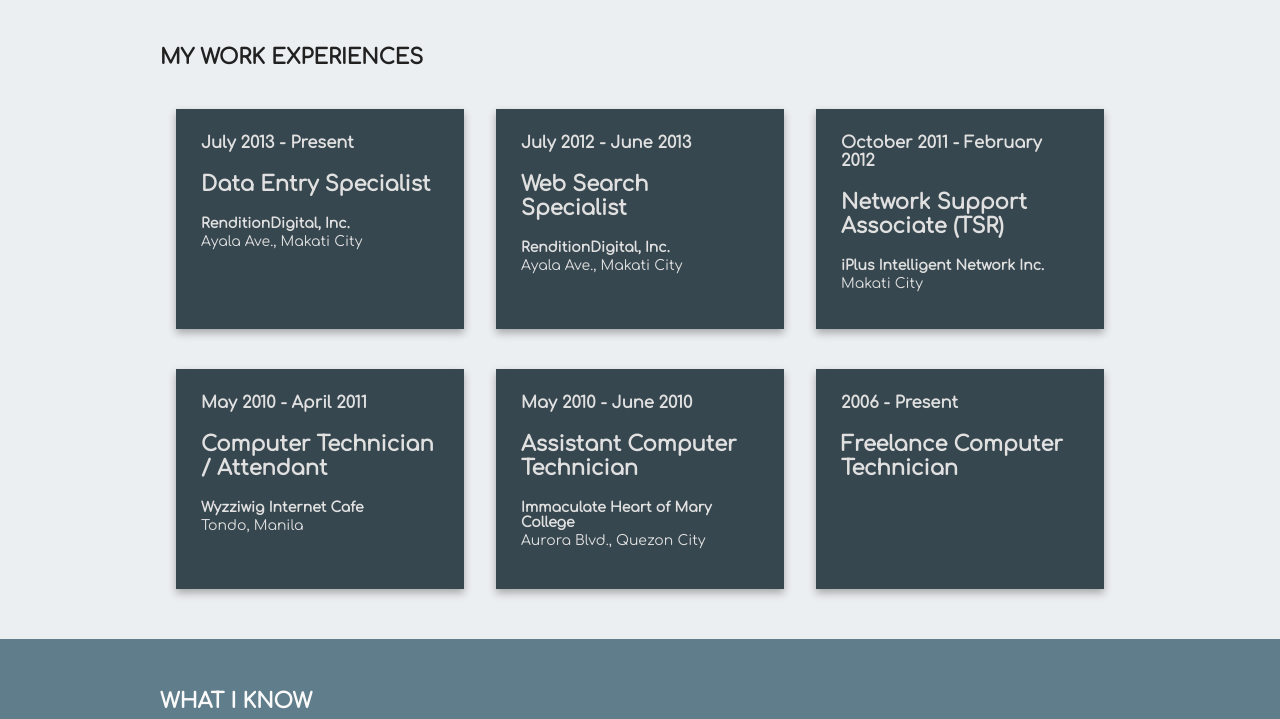
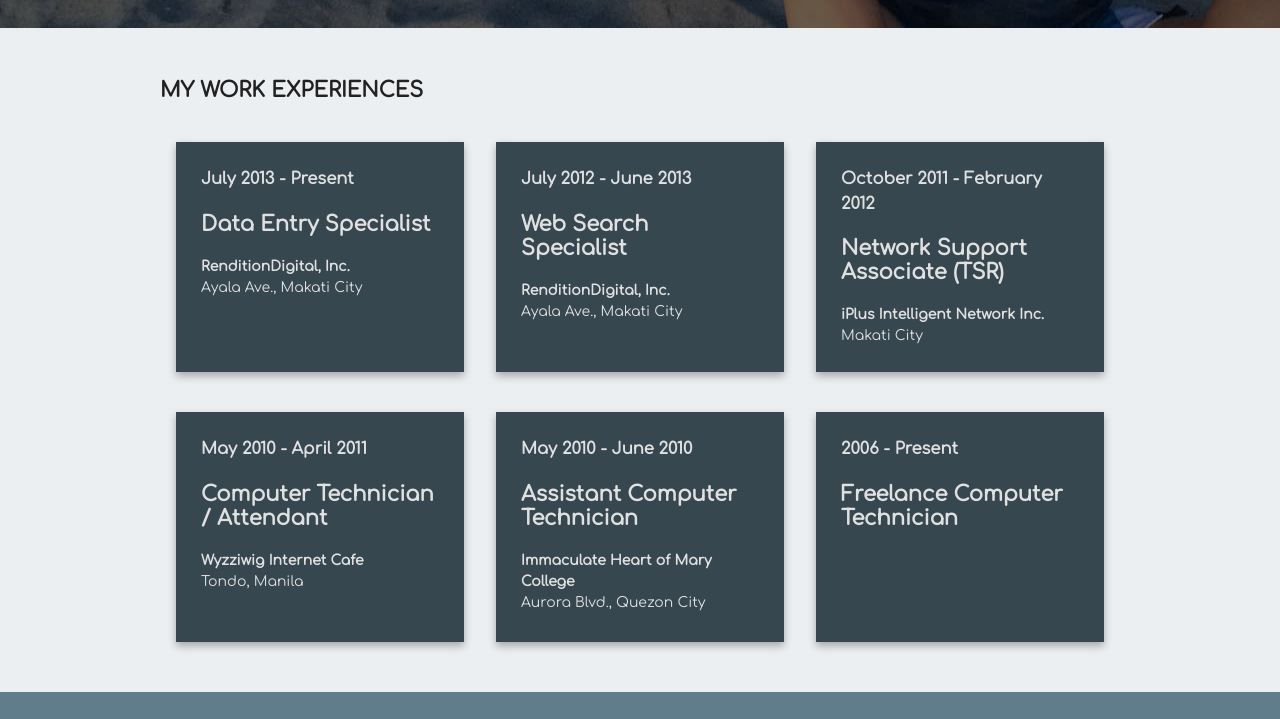
Before and after one commit to adrielldumangas/profile, a plain HTML site: page index.html in a window 1280 px wide. Shown: the part 660-1379 px from the top of the page. Drawn offline with Linux system fonts and the light colour scheme.

Commit message:
line spacing

```diff
--- a/styles.css
+++ b/styles.css
@@ -29,11 +29,15 @@ h1, h2 {
 
 li {
     list-style: none;
-    padding-bottom: 3px;
+    /*padding-bottom: 3px;*/
 }
 
 ul {
     padding-bottom: 20px;
+}
+
+p, li, h3, h4 {
+    line-height: 1.5;
 }
 
 .flex-wrapper {
@@ -43,7 +47,7 @@ ul {
 }
 
 .card {
-    height: 220px;
+    height: 230px;
     width: 288px;
     background: #37474F;
     color: #e0e0e0;
@@ -130,10 +134,10 @@ section h1 {
     padding-bottom: 20px;
 }
 
-#edu-section article h3, h4, p {
+/*#edu-section article h3, h4, p {
     padding-bottom: 3px;
 }
-
+*/
 /* FOOTER */
 
 #copyright {
```
